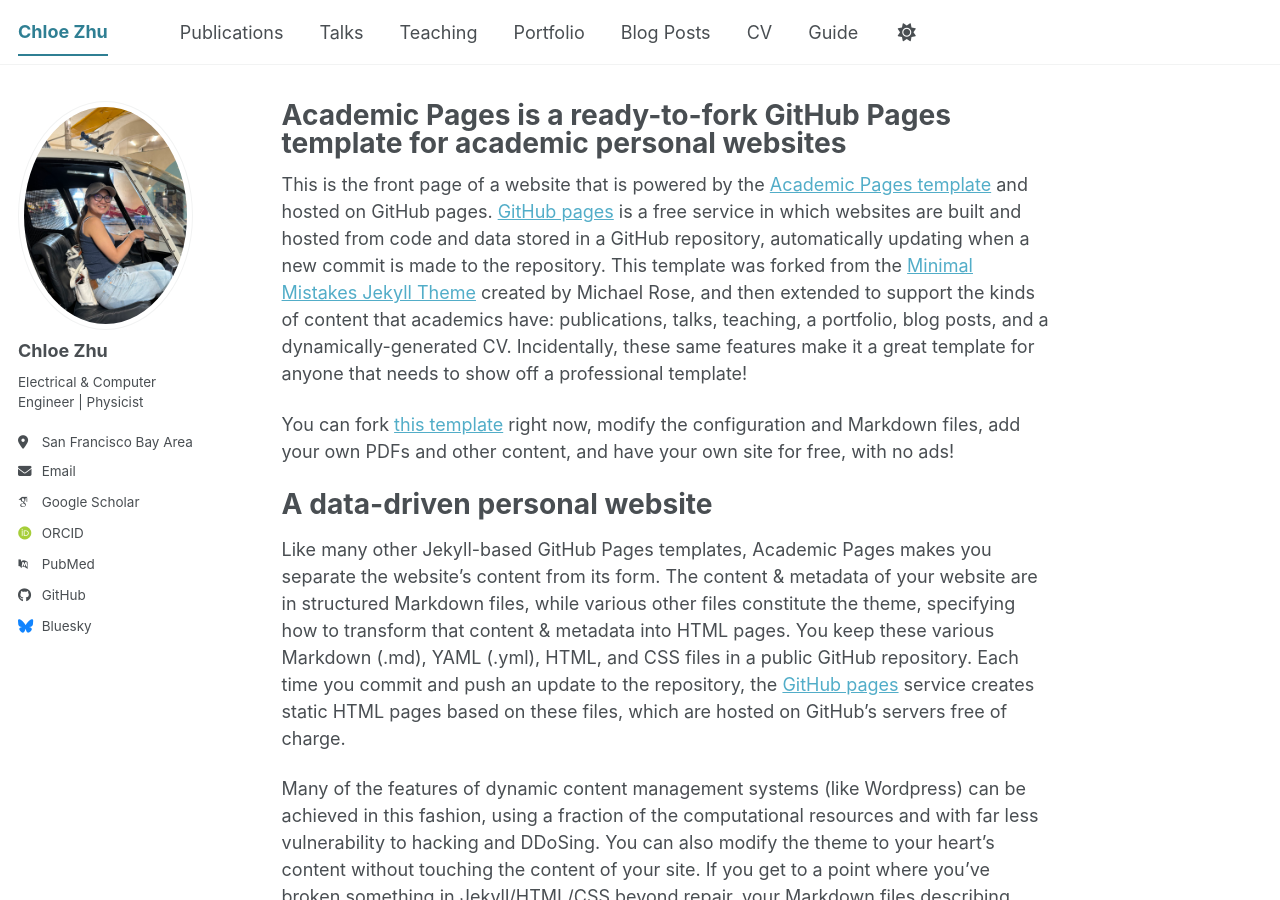
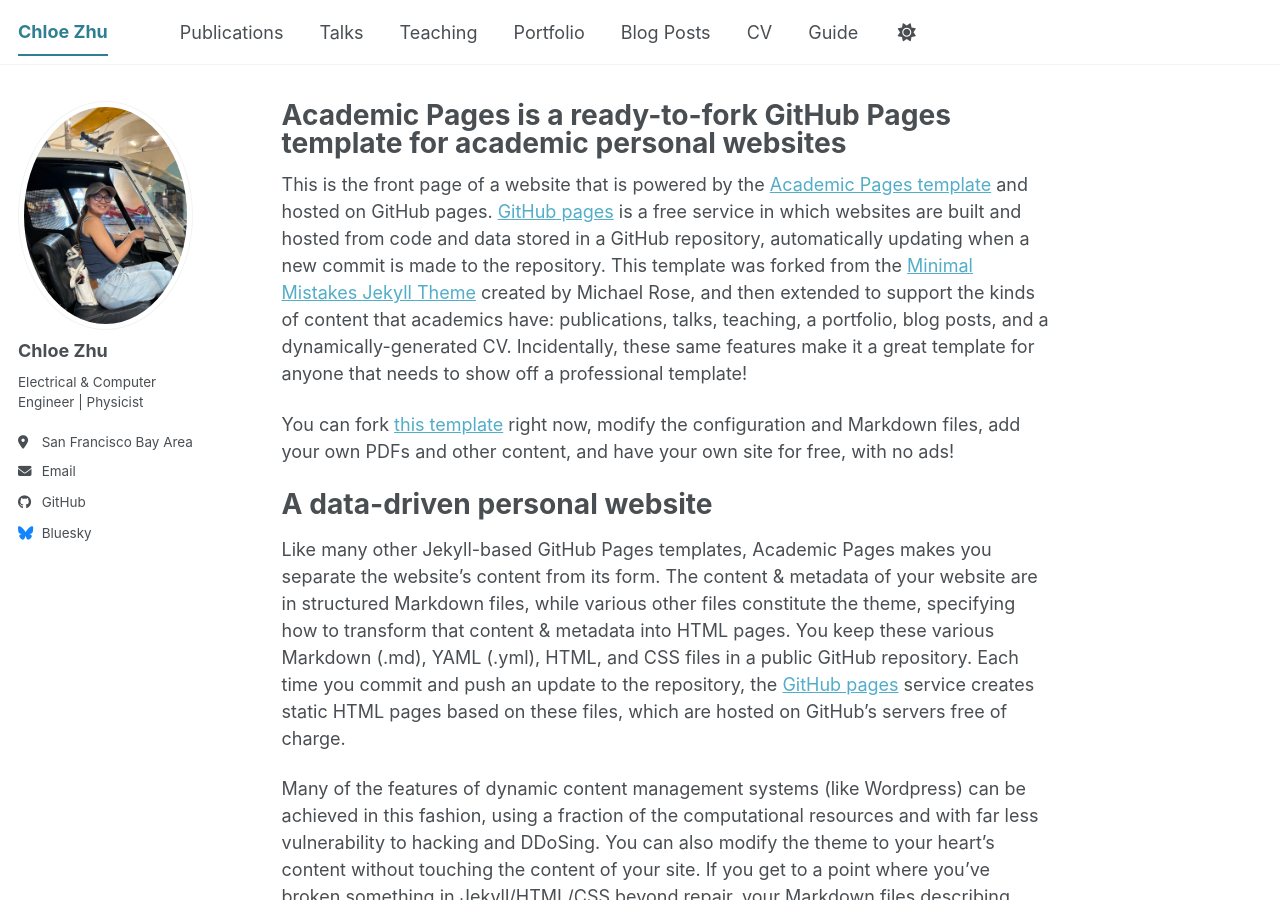
Before and after one commit to ChloeZhu1/ChloeZhu1.github.io, a Jekyll site: the page built from _pages/about.md, in a window 1280 px wide and 900 px high. Built offline with Jekyll 4.4.1, drawn with Linux system fonts in a browser that asks for light colours; some web fonts are replaced; a script bundle is joined from its source files by our own code; library files that are not in the unit come from our copies; some of the changed lines change nothing that is shown.

Commit message:
Update profile links in _config.yml
Updated links for ResearchGate and GitHub profiles, and commented out unused fields.

```diff
--- a/_config.yml
+++ b/_config.yml
@@ -35,13 +35,13 @@
   # Academic websites
   academia         : # URL
   arxiv            : # URL - Update with the correct link to your profile
-  googlescholar    : "https://scholar.google.com/citations?user=PS_CX0AAAAAJ"
+  ResearchGate    : "https://www.researchgate.net/profile/Fangjun-Zhu"
   inspire-hep      : # URL
   impactstory      : # URL
-  orcid            : "https://orcid.org/yourorcidurl"
-  semantic         : # URL
-  ssrn             : # URL
-  pubmed           : "https://www.ncbi.nlm.nih.gov/pubmed/?term=john+snow"
+  #orcid            : "https://orcid.org/yourorcidurl"
+  #semantic         : # URL
+  #ssrn             : # URL
+ # pubmed           : "https://www.ncbi.nlm.nih.gov/pubmed/?term=john+snow"
   researchgate     : # URL
   scopus           : # URL
   zotero           : # URL
@@ -51,7 +51,7 @@
   bitbucket        : # Username - Update with your username on the site
   codepen          : # Username
   dribbble         : # Username
-  github           : "academicpages"
+  github           : "https://github.com/ChloeZhu1"
   kaggle           : # Username
   stackoverflow    : # User number or user number and name (i.e., use "1" or "1/jeff-atwood")
 
```
